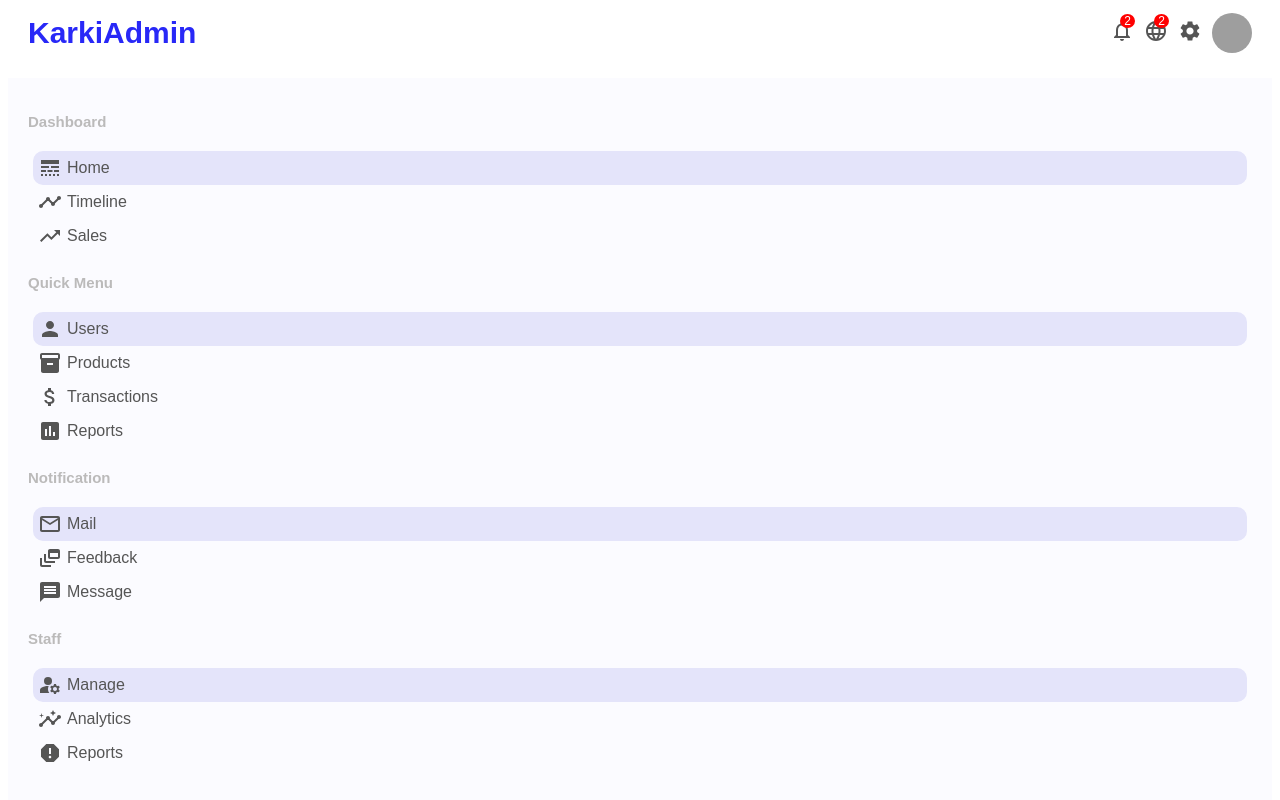
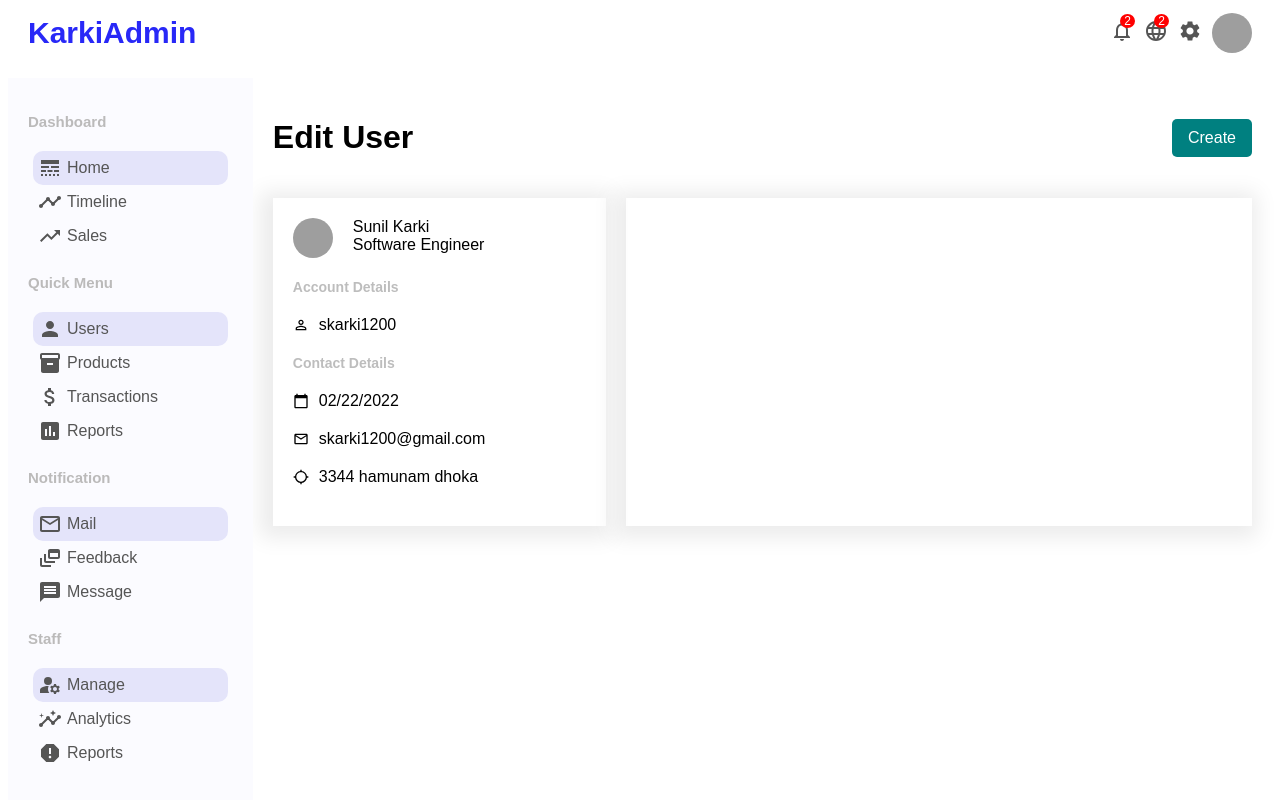
Before and after one commit to karkisunil1200/AdminDashboard, a React (Create React App) app: page /user/1 in a window 1280 px wide. Shown: the top 800 px of the page. Built offline with nearby package versions, Linux system fonts and the light colour scheme; grey boxes are pictures that could not be loaded; a web font is replaced by a local one.

Commit message:
Added show widget on edit user component

```diff
--- a/src/App.js
+++ b/src/App.js
@@ -5,6 +5,7 @@ import Topbar from "./components/topbar/Topbar";
 import "./app.css";
 import Home from "./pages/home/Home";
 import UserList from "./pages/userList/UserList";
+import User from "./pages/user/User";
 
 const App = () => {
   return (
@@ -15,6 +16,7 @@ const App = () => {
         <Routes>
           <Route exact path="/" element={<Home />} />
           <Route exact path="/users" element={<UserList />} />
+          <Route exact path="/user/:userId" element={<User />} />
         </Routes>
       </div>
     </Router>
--- /dev/null
+++ b/src/pages/user/User.jsx
@@ -0,0 +1,59 @@
+import {
+  CalendarToday,
+  LocationSearching,
+  PermIdentity,
+} from "@mui/icons-material";
+import MailOutline from "@mui/icons-material/MailOutline";
+import React from "react";
+import "./user.css";
+
+const User = () => {
+  return (
+    <div className="user">
+      <div className="userTitleContainer">
+        <h1 className="userTitle">Edit User</h1>
+        <button className="userAddButton">Create</button>
+      </div>
+      <div className="userContainer">
+        <div className="userShow">
+          <div className="userShowTop">
+            <img
+              src="https://images4.alphacoders.com/123/123036.jpg"
+              alt=""
+              className="userShowImg"
+            />
+            <div className="userShowTopTitle">
+              <span className="userShowUsername">Sunil Karki</span>
+              <span className="userShowUserTitle">Software Engineer</span>
+            </div>
+          </div>
+          <div className="userShowBottom">
+            <span className="userShowTitle">Account Details</span>
+            <div className="userShowInfo">
+              <PermIdentity className="userShowIcon" />
+              <span className="userShowInfoTitle">skarki1200</span>
+            </div>
+            <span className="userShowTitle">Contact Details</span>
+
+            <div className="userShowInfo">
+              <CalendarToday className="userShowIcon" />
+              <span className="userShowInfoTitle">02/22/2022</span>
+            </div>
+
+            <div className="userShowInfo">
+              <MailOutline className="userShowIcon" />
+              <span className="userShowInfoTitle">skarki1200@gmail.com</span>
+            </div>
+            <div className="userShowInfo">
+              <LocationSearching className="userShowIcon" />
+              <span className="userShowInfoTitle">3344 hamunam dhoka</span>
+            </div>
+          </div>
+        </div>
+        <div className="userUpdate"></div>
+      </div>
+    </div>
+  );
+};
+
+export default User;
--- /dev/null
+++ b/src/pages/user/user.css
@@ -0,0 +1,87 @@
+.user {
+  flex: 4;
+
+  padding: 20px;
+}
+.userTitleContainer {
+  display: flex;
+  align-items: center;
+  justify-content: space-between;
+}
+
+.userTitle {
+}
+.userAddButton {
+  width: 80px;
+  border: none;
+  padding: 10px;
+  background-color: teal;
+  border-radius: 5px;
+  cursor: pointer;
+  color: white;
+  font-size: 16px;
+}
+
+.userContainer {
+  display: flex;
+  margin-top: 20px;
+}
+
+.userShow {
+  flex: 1;
+  padding: 20px;
+  -webkit-box-shadow: -4px 3px 20px 9px #ececec;
+  box-shadow: -4px 3px 20px 9px #ececec;
+}
+.userUpdate {
+  flex: 2;
+  padding: 20px;
+  -webkit-box-shadow: -4px 3px 20px 9px #ececec;
+  box-shadow: -4px 3px 20px 9px #ececec;
+  margin-left: 20px;
+}
+
+.userShowTop {
+  display: flex;
+}
+
+.userShowImg {
+  width: 40px;
+  height: 40px;
+  border-radius: 50%;
+  object-fit: cover;
+}
+.userShowTopTitle {
+  display: flex;
+  flex-direction: column;
+  margin-left: 20px;
+}
+
+.userShowUserName {
+  font-weight: 600;
+}
+.userShowUserTitle {
+  font-weight: 300;
+}
+.userShowBottom {
+  margin-top: 20px;
+}
+
+.userShowTitle {
+  font-size: 14px;
+  font-weight: 600;
+  color: rgb(189, 189, 189);
+}
+.userShowInfo {
+  display: flex;
+  align-items: center;
+  margin: 20px 0px;
+}
+
+.userShowIcon {
+  font-size: 16px !important;
+}
+
+.userShowInfoTitle {
+  margin-left: 10px;
+}
```
